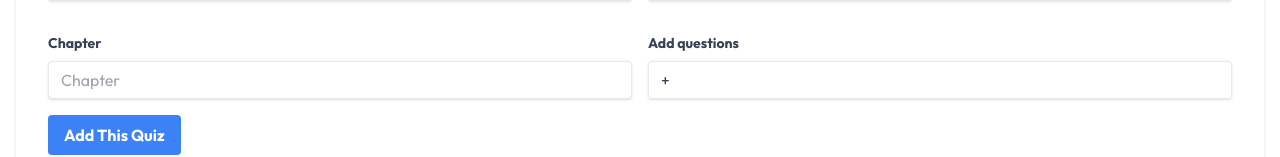
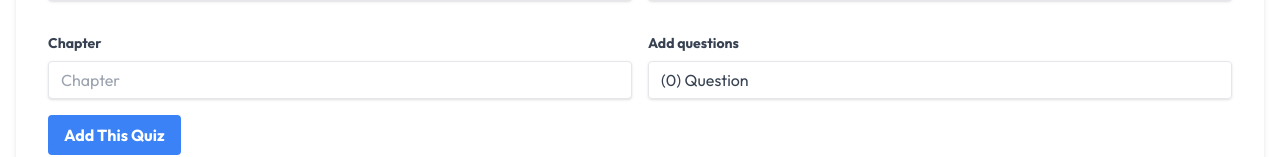
Before and after one commit to Jaman-Shah/shah-academy-quiz, a React (Vite) app in the folder client/: page /admin in a window 1280 px wide. Shown: the part 261-418 px from the top of the page. Built offline with nearby package versions, Linux system fonts and the light colour scheme; no server answers.

Commit message:
adding quiz functionality to the servr finished

```diff
--- a/client/src/components/shared/AddQuestionModal.jsx
+++ b/client/src/components/shared/AddQuestionModal.jsx
@@ -51,7 +51,6 @@ const AddQuestionModal = ({
   };
 
   // deleting single quiz item functionalities
-
   const deleteSingleQuiz = (quiz) => {
     const filteredQuiz = quizzes.filter((quizItem) => quizItem !== quiz);
     setQuizzes(filteredQuiz);
--- a/client/src/components/shared/AddQuizSample.jsx
+++ b/client/src/components/shared/AddQuizSample.jsx
@@ -11,7 +11,7 @@ const AddQuizSample = ({ quiz, deleteSingleQuiz }) => {
         {options &&
           options.map((option, index) => {
             return (
-              <div>
+              <div key={index}>
                 <h1>
                   <span>{index + 1}</span>.{option}
                 </h1>
--- a/client/src/pages/Admin/AddQuiz.jsx
+++ b/client/src/pages/Admin/AddQuiz.jsx
@@ -1,9 +1,11 @@
 import React, { useState } from "react";
 import AddQuestionModal from "../../components/shared/AddQuestionModal";
+import useAxiosCommon from "./../../hooks/useAxiosCommon";
 
 const AddQuiz = () => {
+  const axiosCommon = useAxiosCommon();
+
   // quizzes state
-
   const [quizzes, setQuizzes] = useState([]);
 
   // modal open state
@@ -11,13 +13,23 @@ const AddQuiz = () => {
   // form submission functionalities
   const handleFormSubmit = async (e) => {
     e.preventDefault();
+    if (quizzes.length < 3) {
+      return alert("Insert at least 2 questions");
+    }
     const form = e.target;
     const classIs = form.classIs.value;
     const subject = form.subject.value;
     const paper = ` ${form.paper.value === 1 ? "1st" : "2nd"}`;
     const chapter_name = form.chapter_name.value;
     const chapter = parseInt(form.chapter.value);
-    console.log(classIs, subject, paper, chapter_name, chapter);
+    const quiz = { classIs, subject, paper, chapter_name, chapter, quizzes };
+
+    try {
+      const response = await axiosCommon.post(`/quizzes`, quiz);
+      console.log(response);
+    } catch (error) {
+      console.log(error.message);
+    }
   };
 
   // adding questions modal opening function
@@ -136,7 +148,10 @@ const AddQuiz = () => {
               id="addQuestions"
               className="shadow cursor-pointer appearance-none border rounded w-full py-2 px-3 text-gray-700 leading-tight focus:outline-none focus:shadow-outline"
             >
-              +
+              <h1>
+                ({quizzes.length}){" "}
+                {quizzes.length < 2 ? "Question" : "Questions"}
+              </h1>
             </div>
           </div>
         </div>
```
